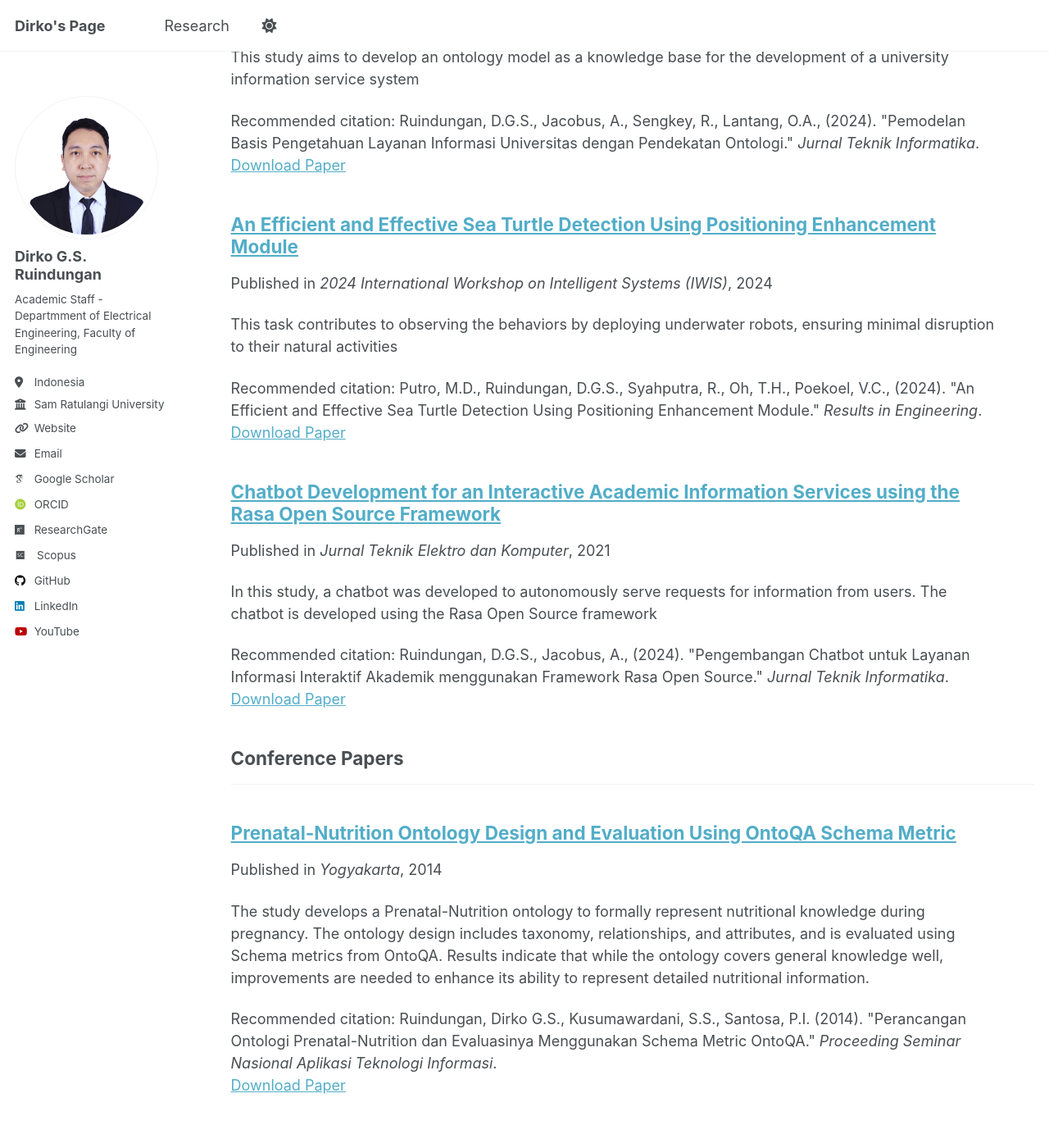
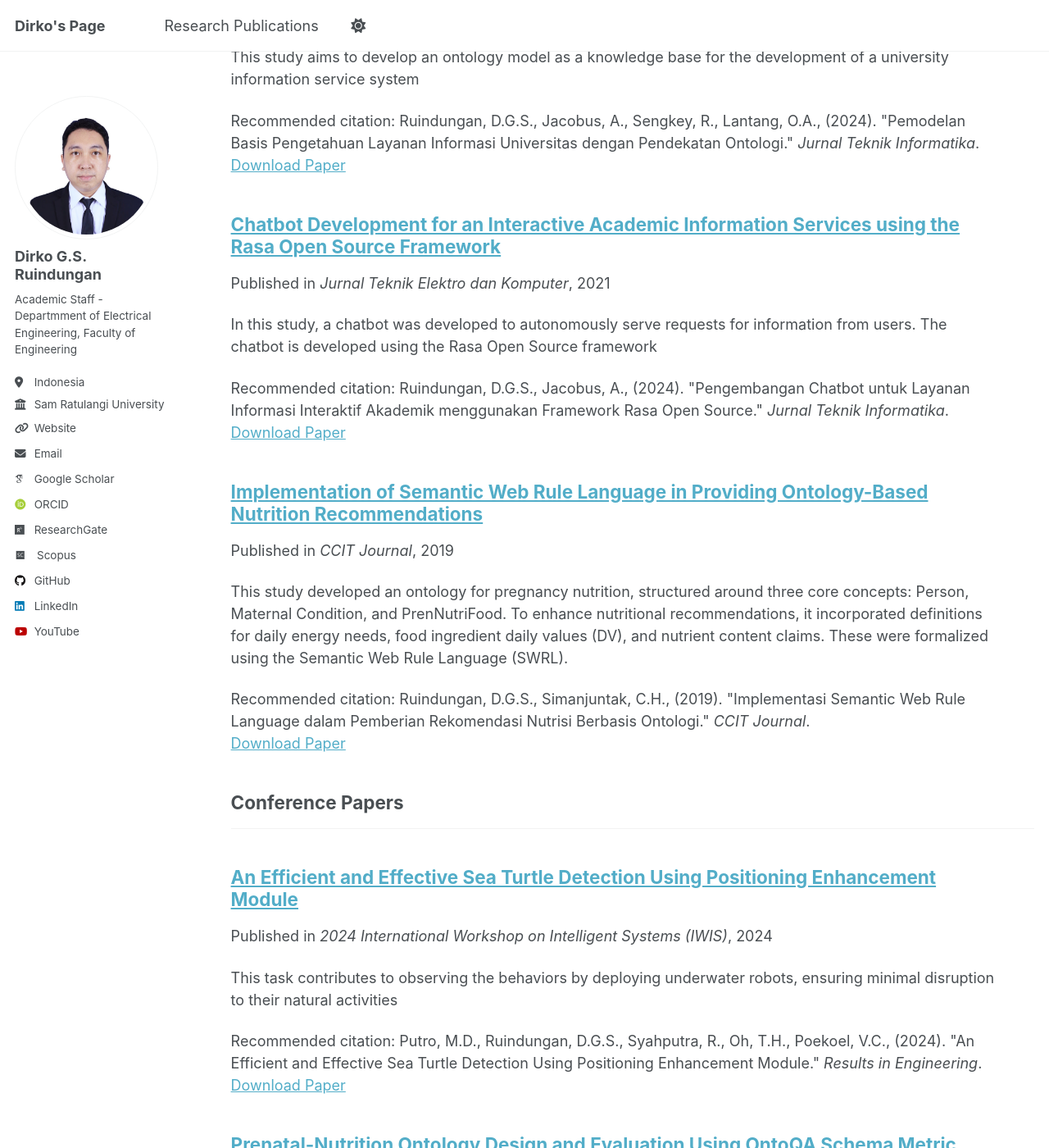
Before and after one commit to dirkor/dirkor.github.io, a Jekyll site: the page built from _pages/publications.html, in a window 1280 px wide and 1400 px high, scrolled down 804 px. Shown: the whole window at 82% size. Built offline with Jekyll 4.4.1, drawn with Linux system fonts in a browser that asks for light colours; some web fonts are replaced.

Commit message:
update publications

```diff
--- a/_data/navigation.yml
+++ b/_data/navigation.yml
@@ -8,8 +8,8 @@
 #      Markdown formatted page while the second is generated using JSON.
 
 main:
-  - title: "Research"
-    url: /research/
+  - title: "Research Publications"
+    url: /publications/
 
   # - title: "Talks"
   #   url: /talks/
--- /dev/null
+++ b/_publications/2019-08-19-paper-Implementasi Semantic Web Rule Language dalam Pemberian Rekomendasi Nutrisi Berbasis Ontologi.md
@@ -0,0 +1,14 @@
+---
+title: "Implementation of Semantic Web Rule Language in Providing Ontology-Based Nutrition Recommendations"
+collection: publications
+category: manuscripts
+permalink: /publication/2019-08-19-paper-Implementasi Semantic Web Rule Language dalam Pemberian Rekomendasi Nutrisi Berbasis Ontologi
+excerpt: 'This study developed an ontology for pregnancy nutrition, structured around three core concepts: Person, Maternal Condition, and PrenNutriFood. To enhance nutritional recommendations, it incorporated definitions for daily energy needs, food ingredient daily values (DV), and nutrient content claims. These were formalized using the Semantic Web Rule Language (SWRL).'
+date: 2019-08-19
+venue: 'CCIT Journal'
+paperurl: 'https://download.garuda.kemdikbud.go.id/article.php?article=2186004&val=15025&title=Implementasi%20Semantic%20Web%20Rule%20Language%20dalam%20Pemberian%20Rekomendasi%20Nutrisi%20Berbasis%20Ontologi'
+citation: 'Ruindungan, D.G.S., Simanjuntak, C.H., (2019). &quot;Implementasi Semantic Web Rule Language dalam Pemberian Rekomendasi Nutrisi Berbasis Ontologi.&quot; <i>CCIT Journal</i>.'
+---
+
+The recommendations or guidelines about nutrition are available from a various distinct source on the internet. On the other hand, nutritional information needed by each
+person is different according to physical condition or personal preferences of each individual. This becomes a bit complicated because every information provider on the internet has a different understanding in giving foodstuff references to certain nutrients. In this study, an ontology in nutrition domain knowledge was used. The ontology represents explicit specification of pregnancy nutrition domain knowledge. The ontology constructed consists of three basic concepts that is Person, Maternal Condition and PrenNutriFood. To support the provision of nutritional recommendation, three definitions were added to ontology that is determining energy estimates per day, determining the percentage of daily value (DV) of food ingredients and determining the claims of nutrient content in foodstuff. In this study, we implemented the Semantic Web Rule Language to formalize those definitions. Inference from each rule is generated through Pellet as an inference engine. Ontology has been successfully managed with rules and finally produce new knowledge containing the recommendations. The results of inference indicate the expansion of knowledge in ontology.
```
Also changed, not shown: _publications/2024-08-28-paper-An Efficient and Effective Sea Turtle Detection Using Positioning Enhancement Module.md (+1 -1 lines).
